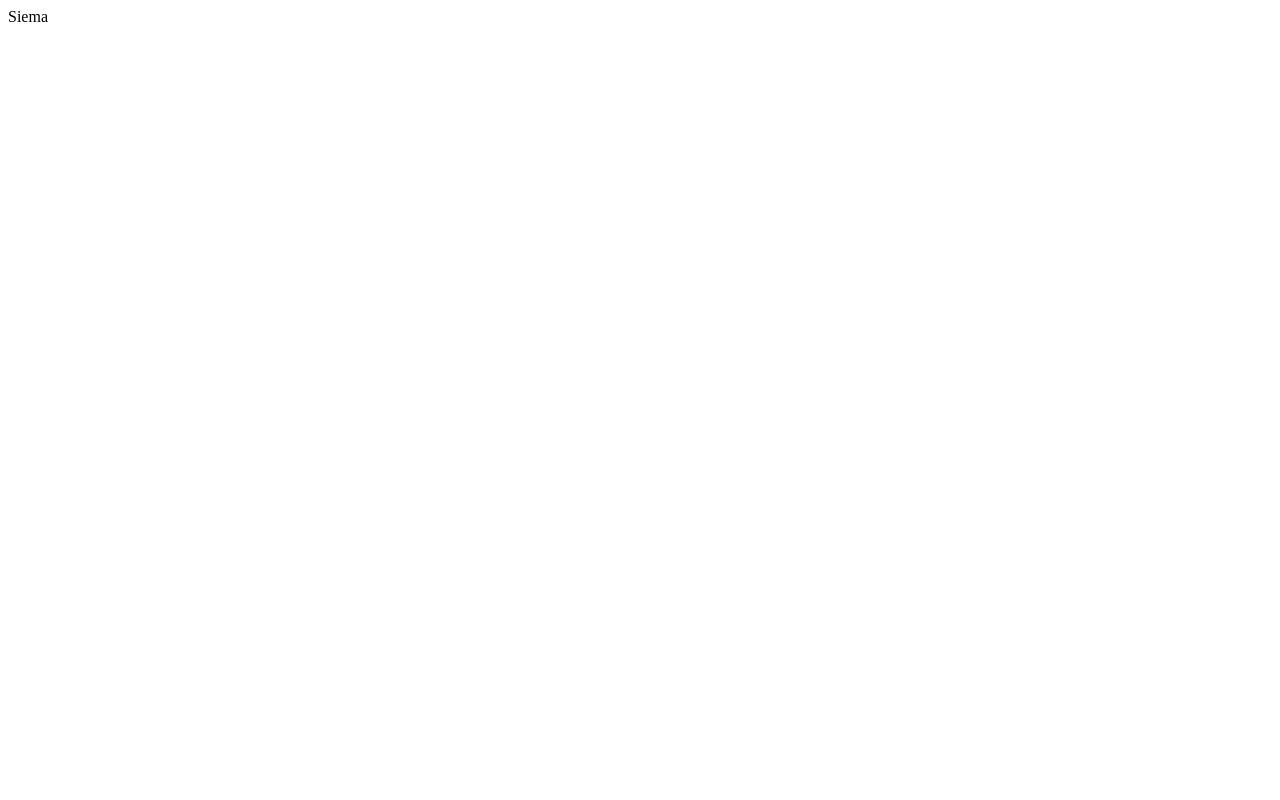
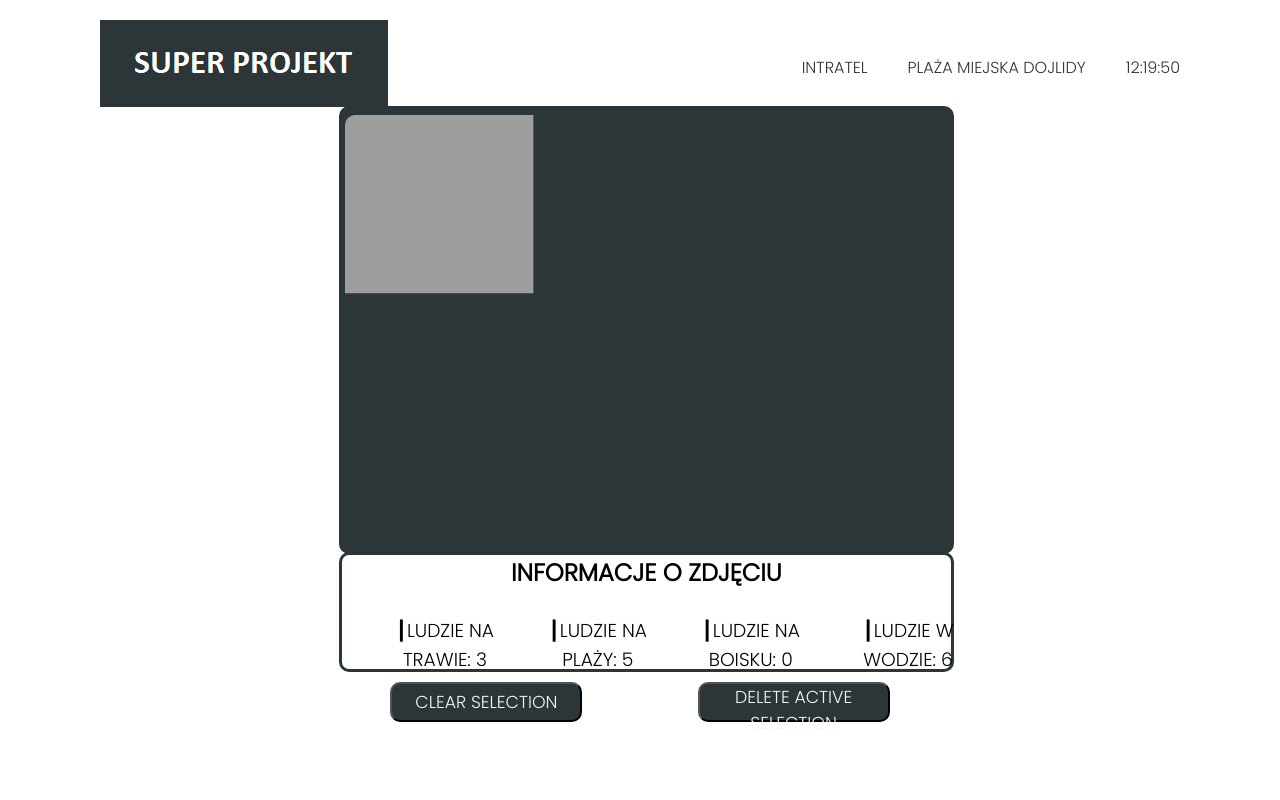
Before and after one commit to Urlich99/Projekt_intratel, a Flask app: page / in a window 1280 px wide. Before the commit the page is almost empty. Run offline with Flask 2, Linux system fonts and the light colour scheme.

Commit message:
Polaczylem frontend z flaskiem

```diff
--- a/website/static/js/selection.js
+++ b/website/static/js/selection.js
@@ -96,6 +96,6 @@
 
 
 
-var canvas = new fabric.Canvas('image_canvas', { backgroundImage: "./styles/images/dojlidy1.png"});
+var canvas = new fabric.Canvas('image_canvas', { backgroundImage: "../static/styles/images/dojlidy1.png"});
 canvas.setDimensions({width: '147.5%', height: '133%'}, {cssOnly: true})
 var rect = new Rectangle(canvas);
--- a/website/templates/index.html
+++ b/website/templates/index.html
@@ -3,12 +3,12 @@
 
 <head>
     <meta charset="UTF-8">
-    <link rel="stylesheet" href="./styles/styles.css">
+    <link rel="stylesheet" href="../static/styles/styles.css">
     <meta http-equiv="X-UA-Compatible" content="IE=edge">
     <meta name="viewport" content="width=device-width, initial-scale=1.0">
-    <script src="./js/date.js"></script>
-    <script src="./js/fabric.min.js"></script>
-    <script src="./js/jquery-3.6.0.min.js"></script>
+    <script src="../static/js/date.js"></script>
+    <script src="../static/js/fabric.min.js"></script>
+    <script src="../static/js/jquery-3.6.0.min.js"></script>
     <title>Dojlidy plaża</title>
 </head>
 
@@ -16,7 +16,7 @@
 
     <section>
         <header>
-            <a href="#" class="logo"><img src="../styles/images/projekt.png"></img></a>
+            <a href="#" class="logo"><img src="../static/styles/images/projekt.png"></img></a>
             <ul>
                 <li><a href="https://intratel.pl/">INTRATEL</a></li>
                 <li><a
@@ -39,7 +39,7 @@
         <div class="prostokat">
             <div class="picture">
                 <canvas id="image_canvas" class="picture" width="1280px" height="720px"></canvas>
-                <script src="./js/selection.js"></script>
+                <script src="../static/js/selection.js"></script>
 
             </div>
         </div>
--- a/website/views.py
+++ b/website/views.py
@@ -4,4 +4,4 @@
 
 @views.route("/")
 def home():
-    return "Siema"
+    return render_template("index.html")
```
